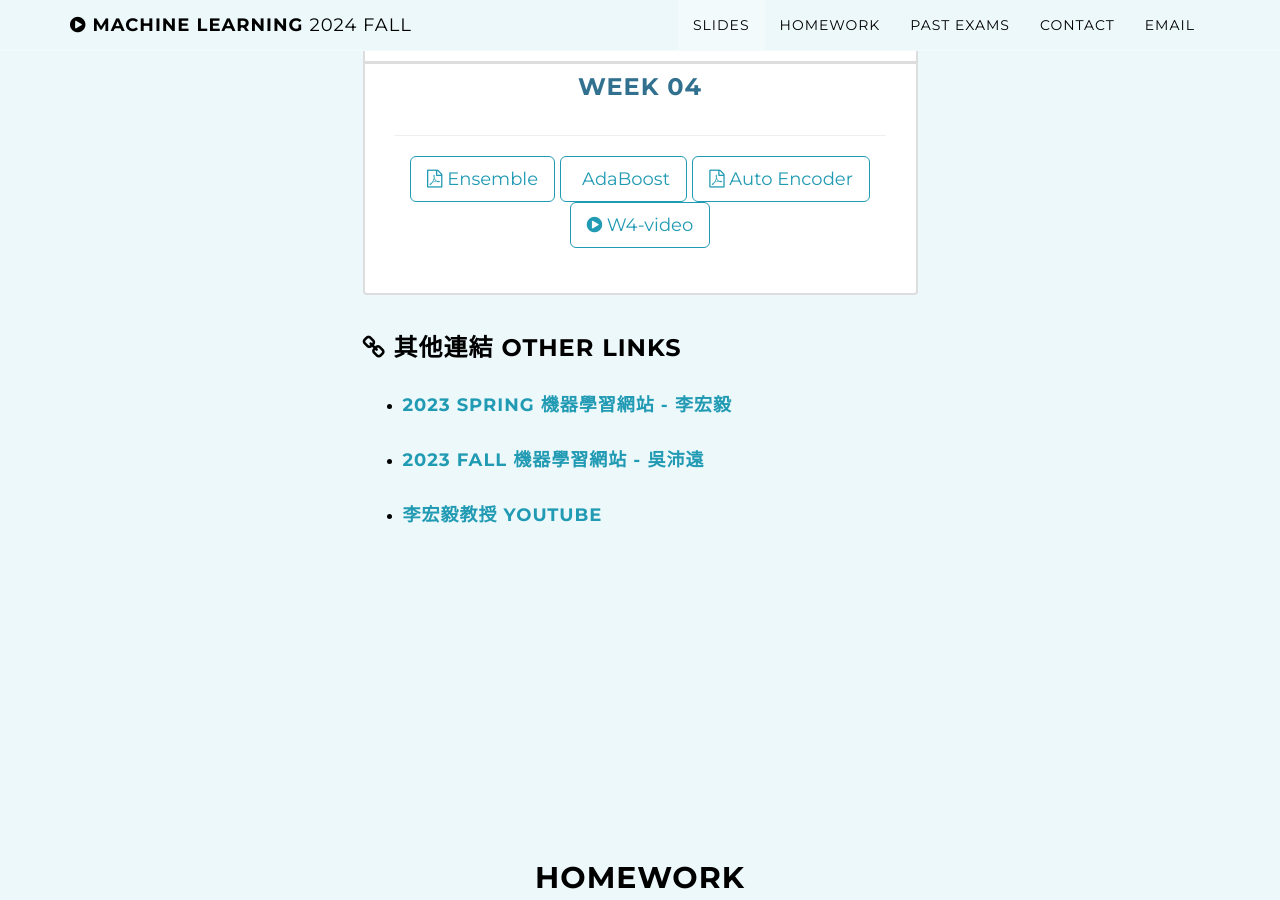
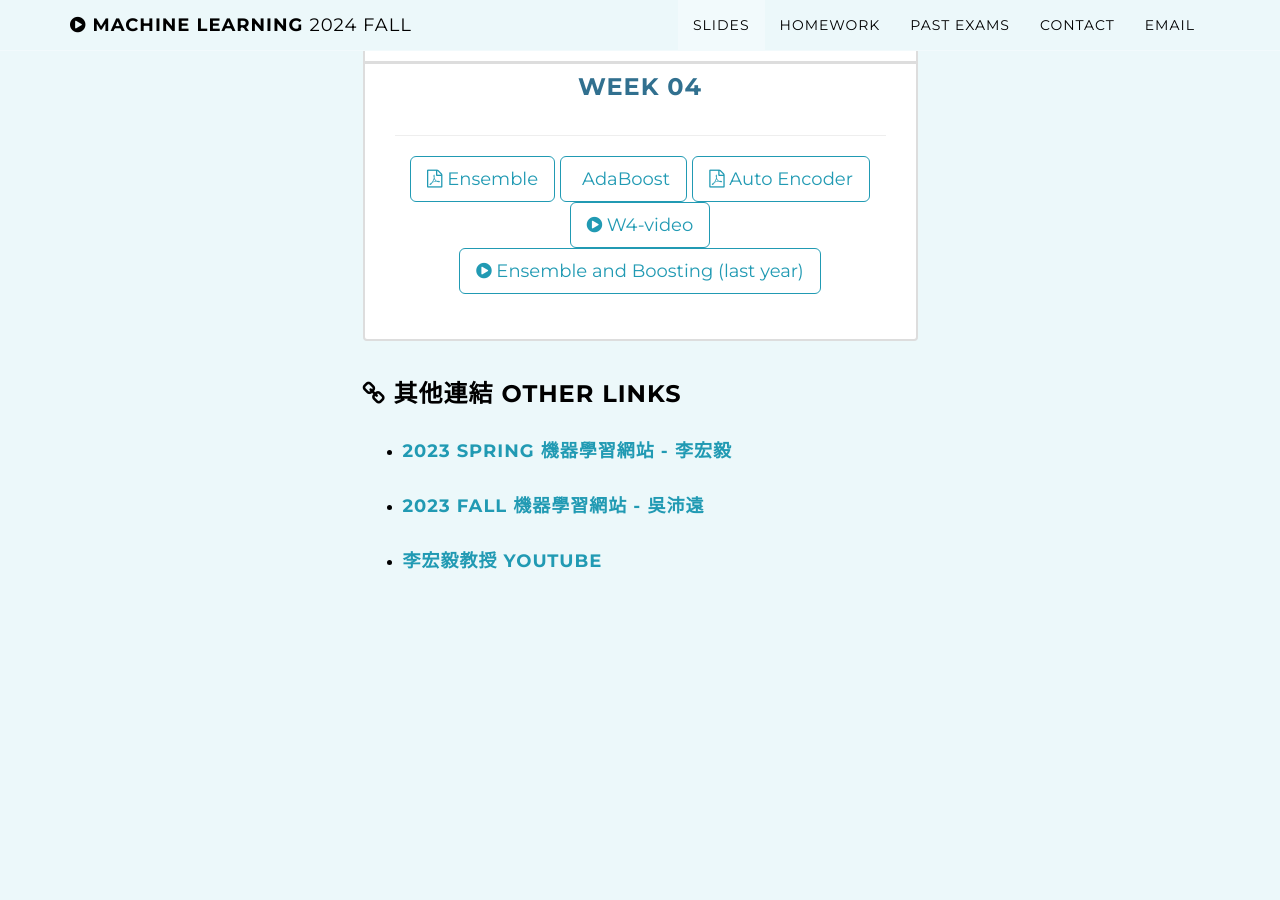
Before and after one commit to ntueemlta2024/ntueemlta2024.github.io, a Jekyll site: the page built from index.html, in a window 1280 px wide and 900 px high, scrolled down 2023 px. Built offline with Jekyll 4.4.1, drawn with Linux system fonts in a browser that asks for light colours.

Commit message:
add last year video

```diff
--- a/_config.yml
+++ b/_config.yml
@@ -114,6 +114,9 @@ syllabus:
       - title: W4-video
         kind: play-circle
         path: https://www.youtube.com/playlist?list=PLREY_JttMD-w0cD-OZU6z_FF7yclmlg_S
+      - title: Ensemble and Boosting (last year)
+        kind: play-circle
+        path: https://www.youtube.com/playlist?list=PLIKHU3mMrCpgoFiox4ofPRA1yLyaeurwA
 
   # - title: Week 05
     # slides:
```
